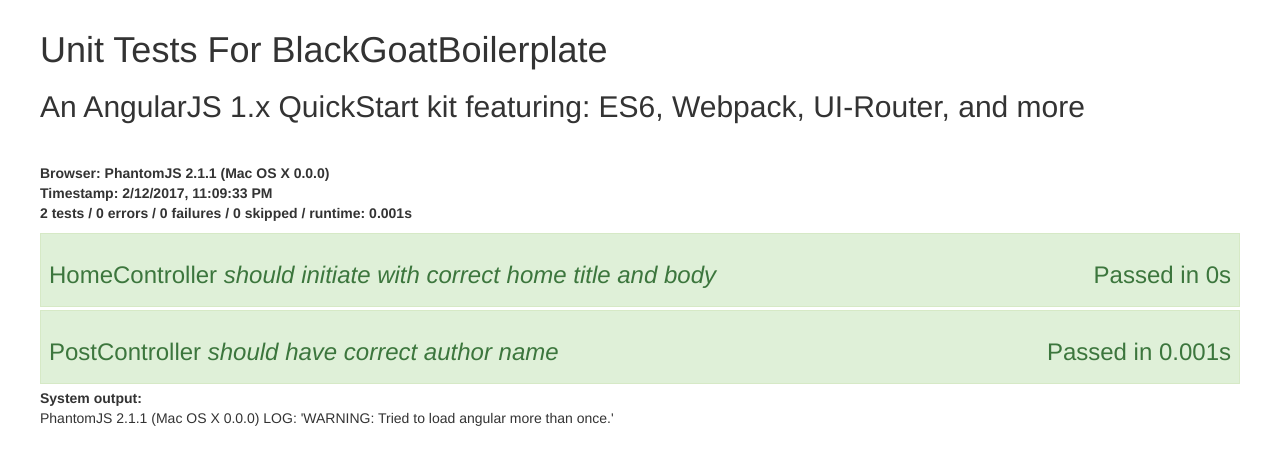
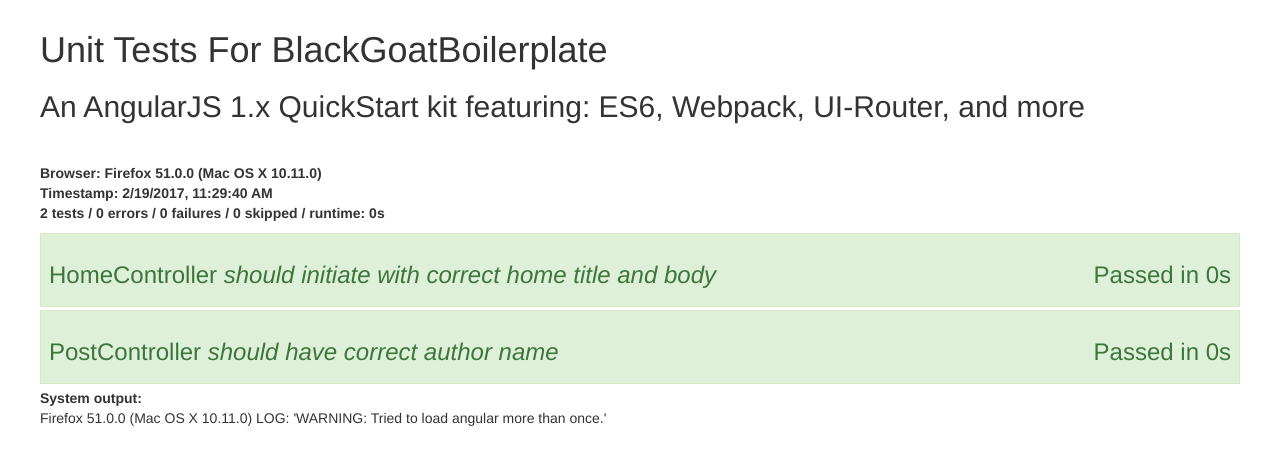
Before and after one commit to newaeonweb/blackgoatboilerplate, a website built with webpack: page test-report/units.html in a window 1280 px wide. Built offline with nearby package versions, Linux system fonts and the light colour scheme; some packages are replaced by stand-ins of ours.

```diff
--- a/tests/units.html
+++ b/test-report/units.html
@@ -10,14 +10,14 @@
     <h2>An AngularJS 1.x QuickStart kit featuring: ES6, Webpack, UI-Router, and more</h2>
     <section>
       <header class="overview">
-        <div class="browser">Browser: PhantomJS 2.1.1 (Mac OS X 0.0.0)</div>
-        <div class="timestamp">Timestamp: 2/12/2017, 11:09:33 PM</div>
+        <div class="browser">Browser: Firefox 51.0.0 (Mac OS X 10.11.0)</div>
+        <div class="timestamp">Timestamp: 2/19/2017, 11:29:40 AM</div>
         <p class="results">
           2 tests /
           0 errors /
           0 failures /
           0 skipped /
-          runtime: 0.001s
+          runtime: 0s
         </p>
       </header>
       <div class="spec spec--pass" style="">
@@ -35,10 +35,10 @@
             <p class="spec__suite">PostController</p>
             <em class="spec__descrip">should have correct author name</em>
           </div>
-          <div class="spec__status">Passed in 0.001s</div>
+          <div class="spec__status">Passed in 0s</div>
         </h3>
       </div>
-      <div class="system-out"><strong>System output:</strong><br />PhantomJS 2.1.1 (Mac OS X 0.0.0) LOG: 'WARNING: Tried to load angular more than once.'
+      <div class="system-out"><strong>System output:</strong><br />Firefox 51.0.0 (Mac OS X 10.11.0) LOG: 'WARNING: Tried to load angular more than once.'
 </div>
     </section>
   </body>
```
Also changed, not shown: 1 other file.
